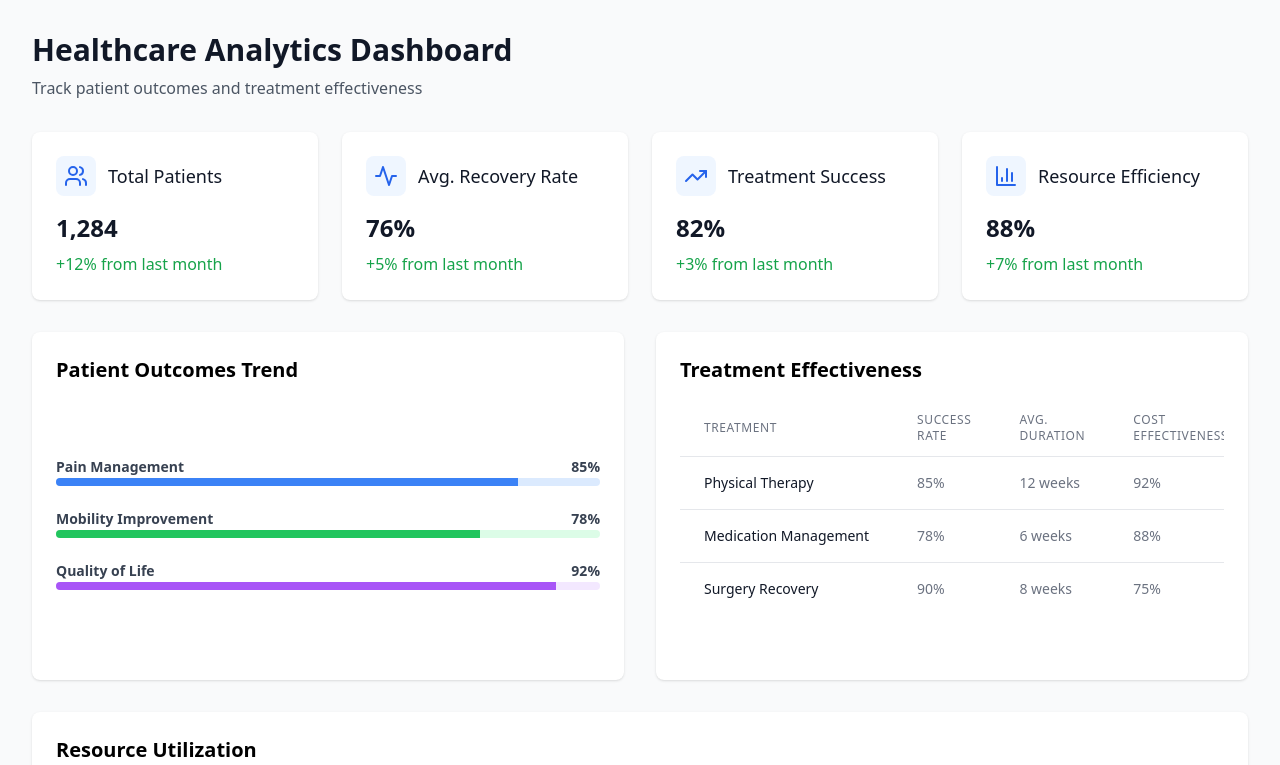
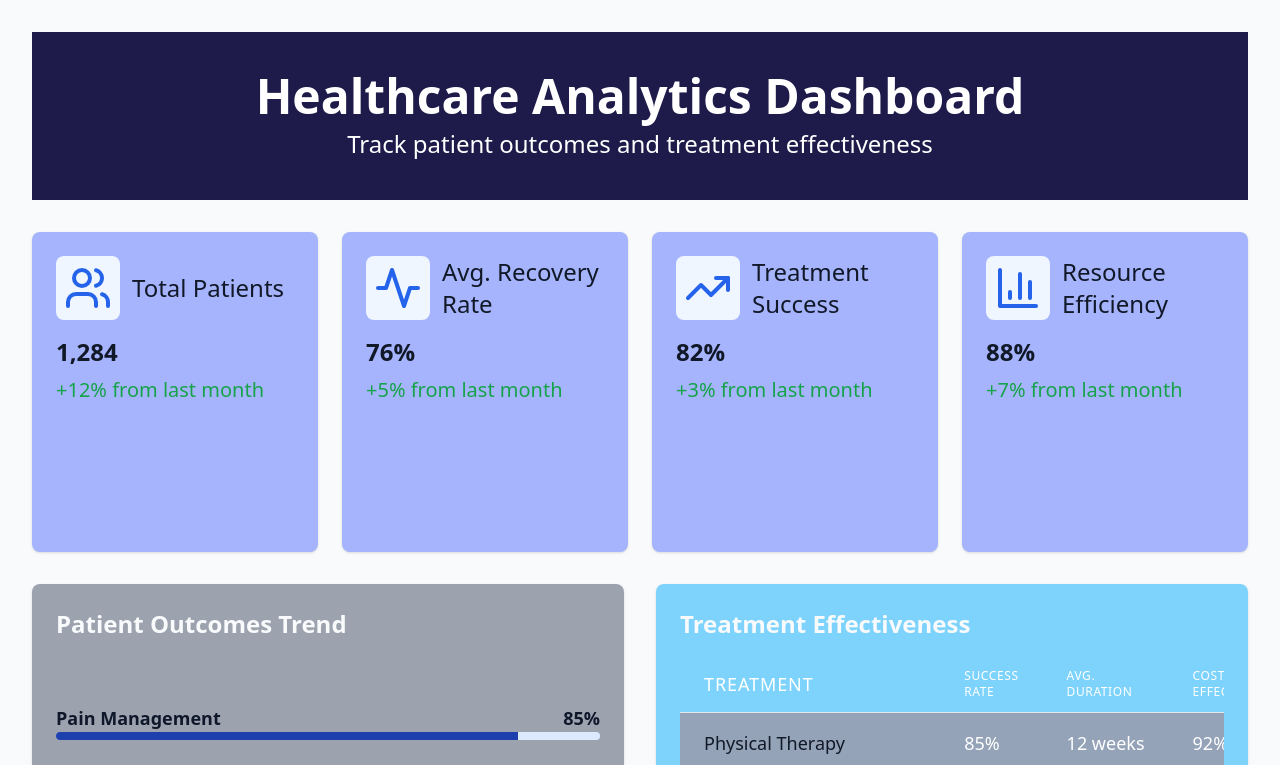
Before and after one commit to Vikasfw24-346/Hospital-dashboard-, a React (Vite) app: page / in a window 1280 px wide. Shown: the top 765 px of the page. Built offline with nearby package versions, Linux system fonts and the light colour scheme.

Commit message:
CSS Part is done

```diff
--- a/package.json
+++ b/package.json
@@ -28,6 +28,6 @@
     "tailwindcss": "^3.4.1",
     "typescript": "^5.5.3",
     "typescript-eslint": "^8.3.0",
-    "vite": "^5.4.2"
+    "vite": "^5.4.11"
   }
 }
--- a/src/components/Dashboard.tsx
+++ b/src/components/Dashboard.tsx
@@ -14,11 +14,11 @@ export default function Dashboard() {
   ];
 
   return (
-    <div className="min-h-screen bg-gray-50">
+    <div className="max-h-full max-w-full bg-gray-50">
       <div className="max-w-7xl mx-auto px-4 sm:px-6 lg:px-8 py-8">
-        <div className="mb-8">
-          <h1 className="text-3xl font-bold text-gray-900">Healthcare Analytics Dashboard</h1>
-          <p className="mt-2 text-gray-600">Track patient outcomes and treatment effectiveness</p>
+        <div className="mb-8 min-h-32 bg-indigo-950 py-10">
+          <h1 className="text-5xl font-bold text-white text-center">Healthcare Analytics Dashboard</h1>
+          <p className="mt-2 text-white text-center text-2xl">Track patient outcomes and treatment effectiveness</p>
         </div>
 
         <div className="grid grid-cols-1 md:grid-cols-2 lg:grid-cols-4 gap-6 mb-8">
@@ -28,12 +28,12 @@ export default function Dashboard() {
         </div>
 
         <div className="grid grid-cols-1 lg:grid-cols-2 gap-8 mb-8">
-          <div className="bg-white rounded-lg shadow p-6">
-            <h2 className="text-xl font-semibold mb-4">Patient Outcomes Trend</h2>
+          <div className="bg-gray-400 rounded-lg shadow p-6">
+            <h2 className=" text-slate-50 text-2xl font-semibold mb-4 ">Patient Outcomes Trend</h2>
             <OutcomesChart />
           </div>
-          <div className="bg-white rounded-lg shadow p-6">
-            <h2 className="text-xl font-semibold mb-4">Treatment Effectiveness</h2>
+          <div className="bg-sky-300  rounded-lg shadow p-6">
+            <h2 className="text-2xl text-slate-50 font-semibold mb-4">Treatment Effectiveness</h2>
             <TreatmentEffectiveness />
           </div>
         </div>
--- a/src/components/MetricsCard.tsx
+++ b/src/components/MetricsCard.tsx
@@ -12,18 +12,18 @@ export default function MetricsCard({ title, value, icon: Icon, trend }: Metrics
   const isPositive = trend.startsWith('+');
 
   return (
-    <div className="bg-white rounded-lg shadow p-6">
+    <div className="bg-indigo-300 rounded-lg shadow h-80 w-70 p-6">
       <div className="flex items-center justify-between">
         <div className="flex items-center">
           <div className="p-2 bg-blue-50 rounded-lg">
-            <Icon className="h-6 w-6 text-blue-600" />
+            <Icon className="h-12 w-12 text-blue-600" />
           </div>
-          <h3 className="ml-3 text-lg font-medium text-gray-900">{title}</h3>
+          <h3 className="ml-3 text-2xl font-medium text-gray-900">{title}</h3>
         </div>
       </div>
       <div className="mt-4">
         <p className="text-2xl font-semibold text-gray-900">{value}</p>
-        <p className={`mt-2 ${isPositive ? 'text-green-600' : 'text-red-600'}`}>
+        <p className={`mt-2 ${isPositive ? 'text-green-600 text-xl' : 'text-red-600'}`}>
           {trend} from last month
         </p>
       </div>
--- a/src/components/OutcomesChart.tsx
+++ b/src/components/OutcomesChart.tsx
@@ -7,42 +7,42 @@ export default function OutcomesChart() {
         <div className="relative pt-1">
           <div className="flex items-center justify-between">
             <div>
-              <span className="text-sm font-semibold text-gray-700">Pain Management</span>
+              <span className="text-lg font-semibold text-slate-900">Pain Management</span>
             </div>
             <div>
-              <span className="text-sm font-semibold text-gray-700">85%</span>
+              <span className="text-lg font-semibold text-slate-900">85%</span>
             </div>
           </div>
           <div className="overflow-hidden h-2 mb-4 text-xs flex rounded bg-blue-100">
-            <div className="w-[85%] shadow-none flex flex-col text-center whitespace-nowrap text-white justify-center bg-blue-500"></div>
+            <div className="w-[85%] shadow-none flex flex-col text-center whitespace-nowrap text-white justify-center bg-blue-800"></div>
           </div>
         </div>
 
         <div className="relative pt-1">
           <div className="flex items-center justify-between">
             <div>
-              <span className="text-sm font-semibold text-gray-700">Mobility Improvement</span>
+              <span className="text-lg font-semibold text-slate-900">Mobility Improvement</span>
             </div>
             <div>
-              <span className="text-sm font-semibold text-gray-700">78%</span>
+              <span className="text-lg font-semibold text-slate-900">78%</span>
             </div>
           </div>
           <div className="overflow-hidden h-2 mb-4 text-xs flex rounded bg-green-100">
-            <div className="w-[78%] shadow-none flex flex-col text-center whitespace-nowrap text-white justify-center bg-green-500"></div>
+            <div className="w-[78%] shadow-none flex flex-col text-center whitespace-nowrap text-white justify-center bg-green-600"></div>
           </div>
         </div>
 
         <div className="relative pt-1">
           <div className="flex items-center justify-between">
             <div>
-              <span className="text-sm font-semibold text-gray-700">Quality of Life</span>
+              <span className="text-lg font-semibold text-slate-900">Quality of Life</span>
             </div>
             <div>
-              <span className="text-sm font-semibold text-gray-700">92%</span>
+              <span className="text-lg font-semibold text-slate-900">92%</span>
             </div>
           </div>
           <div className="overflow-hidden h-2 mb-4 text-xs flex rounded bg-purple-100">
-            <div className="w-[92%] shadow-none flex flex-col text-center whitespace-nowrap text-white justify-center bg-purple-500"></div>
+            <div className="w-[92%] shadow-none flex flex-col text-center whitespace-nowrap text-white justify-center bg-purple-800"></div>
           </div>
         </div>
       </div>
--- a/src/components/TreatmentEffectiveness.tsx
+++ b/src/components/TreatmentEffectiveness.tsx
@@ -13,19 +13,19 @@ export default function TreatmentEffectiveness() {
       <table className="min-w-full divide-y divide-gray-200">
         <thead>
           <tr>
-            <th className="px-6 py-3 text-left text-xs font-medium text-gray-500 uppercase tracking-wider">Treatment</th>
-            <th className="px-6 py-3 text-left text-xs font-medium text-gray-500 uppercase tracking-wider">Success Rate</th>
-            <th className="px-6 py-3 text-left text-xs font-medium text-gray-500 uppercase tracking-wider">Avg. Duration</th>
-            <th className="px-6 py-3 text-left text-xs font-medium text-gray-500 uppercase tracking-wider">Cost Effectiveness</th>
+            <th className="px-6 py-3 text-left text-lg font-medium text-white uppercase tracking-wider">Treatment</th>
+            <th className="px-6 py-3 text-left text-xs font-medium text-white uppercase tracking-wider">Success Rate</th>
+            <th className="px-6 py-3 text-left text-xs font-medium text-white uppercase tracking-wider">Avg. Duration</th>
+            <th className="px-6 py-3 text-left text-xs font-medium text-white uppercase tracking-wider">Cost Effectiveness</th>
           </tr>
         </thead>
-        <tbody className="bg-white divide-y divide-gray-200">
+        <tbody className="bg-slate-400 divide-y divide-gray-200">
           {treatments.map((treatment) => (
             <tr key={treatment.name}>
-              <td className="px-6 py-4 whitespace-nowrap text-sm font-medium text-gray-900">{treatment.name}</td>
-              <td className="px-6 py-4 whitespace-nowrap text-sm text-gray-500">{treatment.successRate}%</td>
-              <td className="px-6 py-4 whitespace-nowrap text-sm text-gray-500">{treatment.averageDuration} weeks</td>
-              <td className="px-6 py-4 whitespace-nowrap text-sm text-gray-500">{treatment.costEffectiveness}%</td>
+              <td className="px-6 py-4 whitespace-nowrap text-lg font-medium text-gray-900">{treatment.name}</td>
+              <td className="px-6 py-4 whitespace-nowrap text-lg text-white">{treatment.successRate}%</td>
+              <td className="px-6 py-4 whitespace-nowrap text-lg text-white">{treatment.averageDuration} weeks</td>
+              <td className="px-6 py-4 whitespace-nowrap text-lg text-white">{treatment.costEffectiveness}%</td>
             </tr>
           ))}
         </tbody>
```
Also changed, not shown: 1 other file (tests, documents, lock files or other folders).
